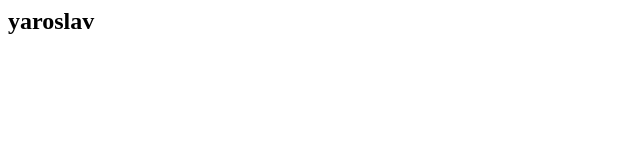
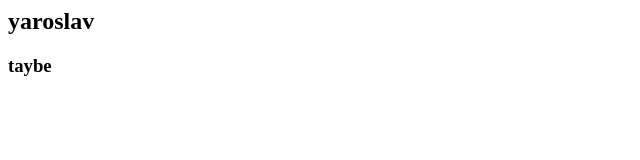
Before and after one commit to jemdiam/hackathon-test, a plain HTML site: page index.html in a window 1280 px wide. Shown: the full height of the page, 0-640 px from the left. Drawn offline with Linux system fonts and the light colour scheme.

Commit message:
Add my name on line 3

```diff
--- a/index.html
+++ b/index.html
@@ -1,2 +1,3 @@
 <h1></h1>
 <h2>yaroslav</h2>
+<h3>taybe</h3>
```
